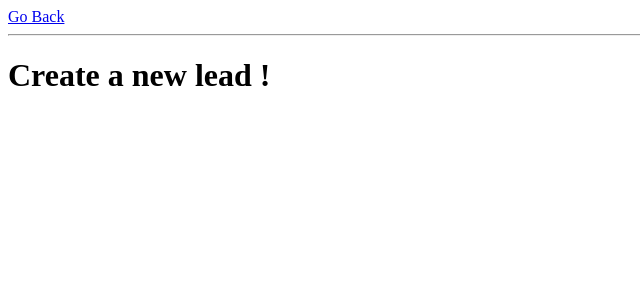
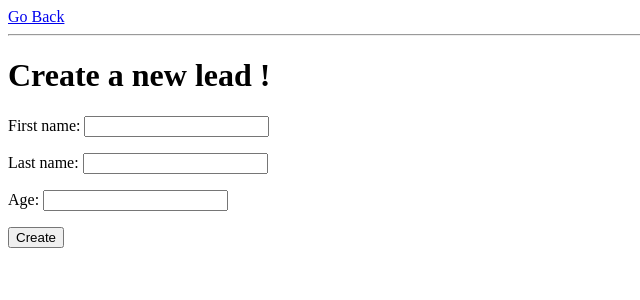
Before and after one commit to piyushpandey16444/Django-CRM, a Django app: page /leads/create/ in a window 1280 px wide. Shown: the top 300 px of the page, without its empty margins (0-640 px from the left). Run offline with Django 3.2, Linux system fonts and the light colour scheme.

Commit message:
lead form created

```diff
--- a/leads/forms.py
+++ b/leads/forms.py
@@ -0,0 +1,7 @@
+from django import forms
+
+
+class LeadForm(forms.Form):
+    first_name = forms.CharField()
+    last_name = forms.CharField()
+    age = forms.IntegerField(min_value=0)
--- a/leads/templates/leads/lead_create.html
+++ b/leads/templates/leads/lead_create.html
@@ -10,5 +10,10 @@
     <a href="/leads">Go Back</a>
     <hr>
     <h1>Create a new lead !</h1>
+    <form action="." method="post">
+        {% csrf_token %}
+        {{ form.as_p }}
+        <button type="submit">Create</button>
+    </form>
 </body>
 </html>
--- a/leads/views.py
+++ b/leads/views.py
@@ -1,6 +1,7 @@
 from django.shortcuts import render
 from django.http import HttpResponse, JsonResponse
-from .models import Lead
+from .models import Lead, Agent
+from .forms import LeadForm
 
 
 def leads_list(request):
@@ -20,5 +21,15 @@ def lead_detail(request, pk):
     }
     return render(request, 'leads/lead_detail.html', context)
 
+
 def lead_create(request):
-    return render(request, 'leads/lead_create.html')
+    form = LeadForm()
+    if request.method == "POST":
+        form = LeadForm(data=request.POST)
+        if form.is_valid():
+            first_name = form.cleaned_data.get('first_name', False)
+            last_name = form.cleaned_data.get('last_name', False)
+            age = form.cleaned_data.get('age', False)
+            agent = Agent.objects.first()
+    context = {"form": form}
+    return render(request, 'leads/lead_create.html', context)
```
